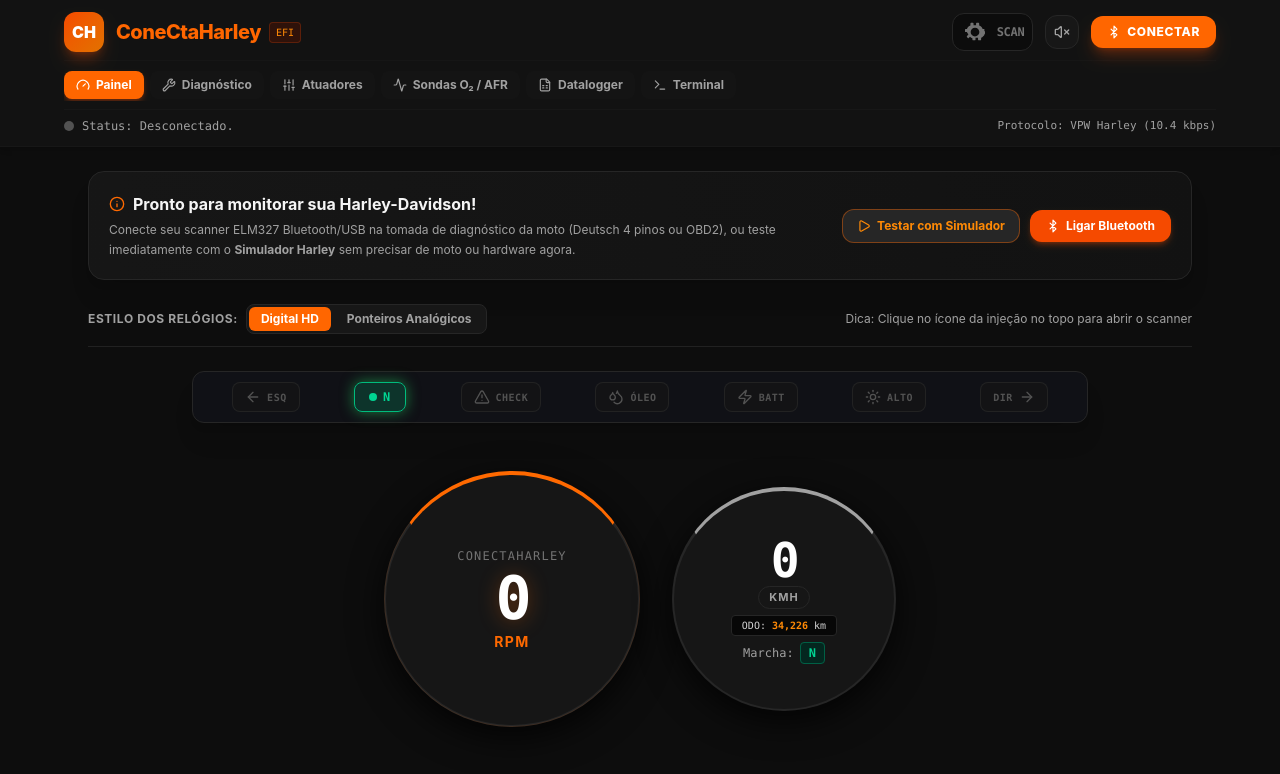
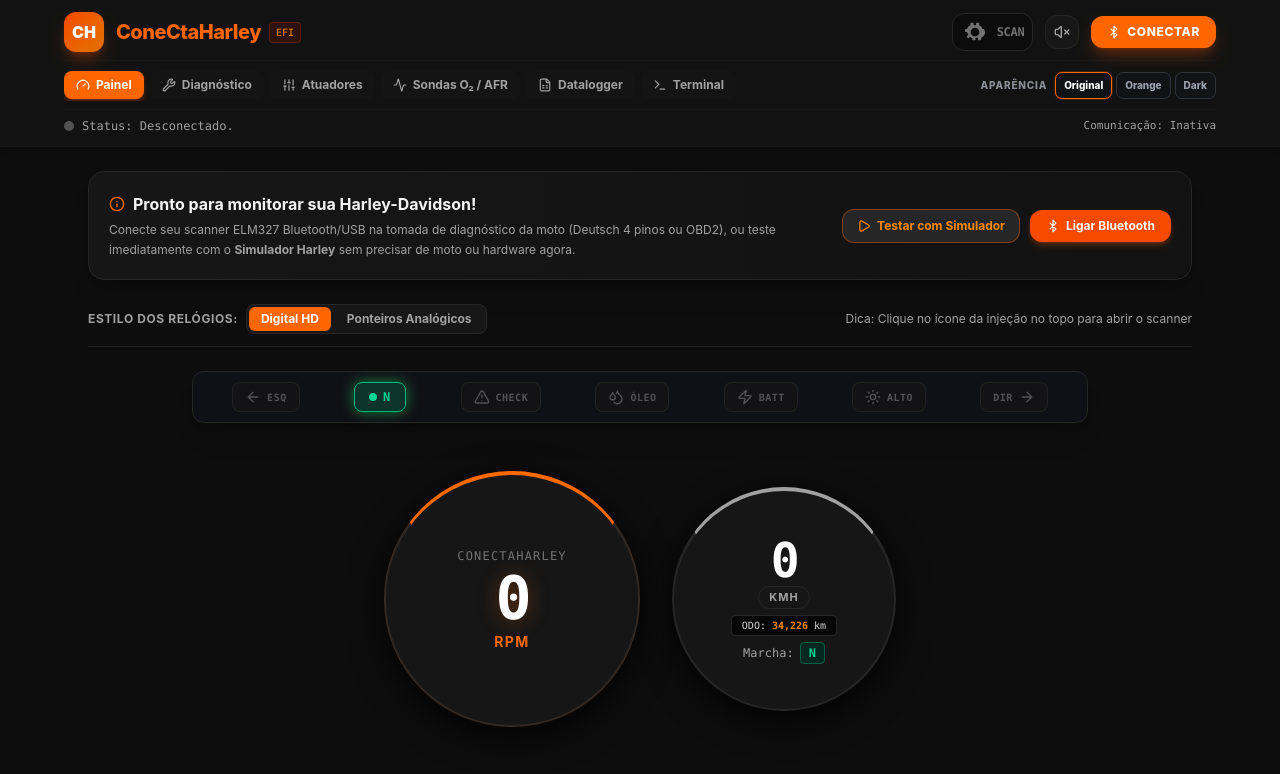
Before and after one commit to lamaaparecidabr-lab/ConeCtatech, a React (Vite) app: page / in a window 1280 px wide. Shown: the top 774 px of the page. Built offline with nearby package versions, Linux system fonts and the light colour scheme.

Commit message:
Add files via upload

```diff
--- a/src/App.tsx
+++ b/src/App.tsx
@@ -332,14 +332,6 @@
           </div>
         </div>
 
-        {uiSkin !== 'original' && (
-          <div className="skin-switcher" aria-label="Tema da interface">
-            <button onClick={() => setUiSkin('orange')} className={uiSkin === 'orange' ? 'active' : ''}>Orange</button>
-            <button onClick={() => setUiSkin('dark')} className={uiSkin === 'dark' ? 'active' : ''}>Dark</button>
-            <button onClick={() => setUiSkin('original')}>Original</button>
-          </div>
-        )}
-
         {/* Row 2: Horizontally Scrollable Navigation Strip (Stories / Tabs style) */}
         <div className="app-nav-wrap max-w-6xl mx-auto mt-2 pt-2 border-t border-neutral-900/90 w-full overflow-hidden">
           <nav className="app-nav flex items-center gap-1.5 overflow-x-auto no-scrollbar scroll-smooth touch-pan-x py-0.5">
@@ -422,6 +414,15 @@
               <TerminalIcon className="w-3.5 h-3.5" />
               <span>Terminal</span>
             </button>
+
+            <div className="appearance-menu">
+              <span className="appearance-label">Aparência</span>
+              <div className="appearance-options" aria-label="Tema da interface">
+                <button type="button" onClick={() => setUiSkin('original')} className={uiSkin === 'original' ? 'active' : ''}>Original</button>
+                <button type="button" onClick={() => setUiSkin('orange')} className={uiSkin === 'orange' ? 'active' : ''}>Orange</button>
+                <button type="button" onClick={() => setUiSkin('dark')} className={uiSkin === 'dark' ? 'active' : ''}>Dark</button>
+              </div>
+            </div>
           </nav>
         </div>
 
@@ -457,7 +458,7 @@
                 Modo Demonstração / Simulador
               </span>
             )}
-            <span className="hidden sm:inline">Protocolo: VPW Harley (10.4 kbps)</span>
+            <span className="hidden sm:inline">Comunicação: {isConnected ? 'Ativa' : 'Inativa'}</span>
           </div>
         </div>
       </header>
@@ -732,14 +733,12 @@
         config={config}
         onChangeConfig={setConfig}
         currentType={connectionType}
-        uiSkin={uiSkin}
-        onChangeUiSkin={setUiSkin}
       />
 
       {/* Footer */}
       <footer className="app-footer border-t border-neutral-900 bg-[#0d0e12] py-4 px-4 text-center text-xs text-neutral-500">
         <div className="max-w-6xl mx-auto flex flex-col sm:flex-row items-center justify-between gap-2">
-          <span>ConeCtaHarley · Monitor VPW Harley para PC, Mac, Linux, Android e iPhone</span>
+          <span>ConeCtaHarley · Diagnóstico e monitoramento para PC, Mac, Linux, Android e iPhone</span>
           <span className="font-mono text-[11px] text-neutral-600">
             Compatível com adaptadores ELM327 Bluetooth / USB & Harley-Davidson EFI
           </span>
--- a/src/index.css
+++ b/src/index.css
@@ -108,3 +108,20 @@
   .skin-orange .skin-switcher,
   .skin-dark .skin-switcher { margin-top:8px; }
 }
+
+/* Appearance selector: visible in the navigation area on every skin. */
+.appearance-menu { display:flex; align-items:center; gap:8px; margin-left:auto; padding-left:8px; }
+.appearance-label { font-size:10px; font-weight:800; text-transform:uppercase; letter-spacing:.08em; color:#8b8f98; }
+.appearance-options { display:flex; gap:4px; }
+.appearance-options button { border:1px solid #30343a; background:#111317; color:#9ca3af; border-radius:7px; padding:5px 8px; font-size:10px; font-weight:800; cursor:pointer; }
+.appearance-options button.active { color:#fff; border-color:var(--skin-accent,#ff6600); box-shadow:0 0 0 1px rgba(var(--skin-accent-rgb,255,102,0),.18); }
+@media (min-width: 900px) {
+  .skin-orange .appearance-menu, .skin-dark .appearance-menu { margin:10px 0 0; padding:12px 0 0; border-top:1px solid rgba(255,255,255,.06); flex-direction:column; align-items:stretch; }
+  .skin-orange .appearance-options, .skin-dark .appearance-options { width:100%; }
+  .skin-orange .appearance-options button, .skin-dark .appearance-options button { flex:1; padding:6px 4px; }
+  .diagnostics-sidebar { scrollbar-width:thin; scrollbar-color:#3a3d43 transparent; }
+}
+@media (max-width: 899px) {
+  .appearance-menu { margin-left:0; flex-shrink:0; }
+  .appearance-label { display:none; }
+}
```
